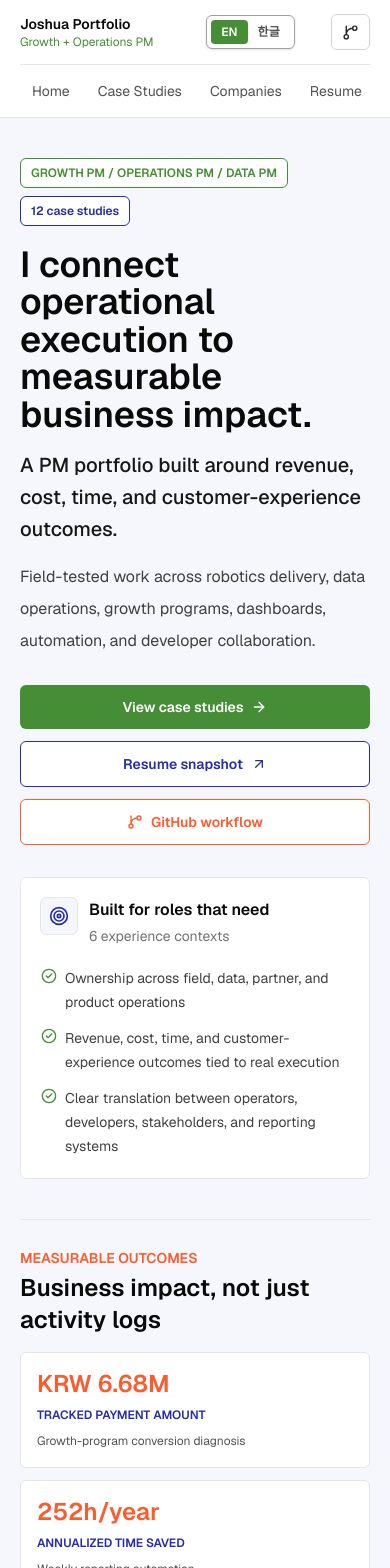
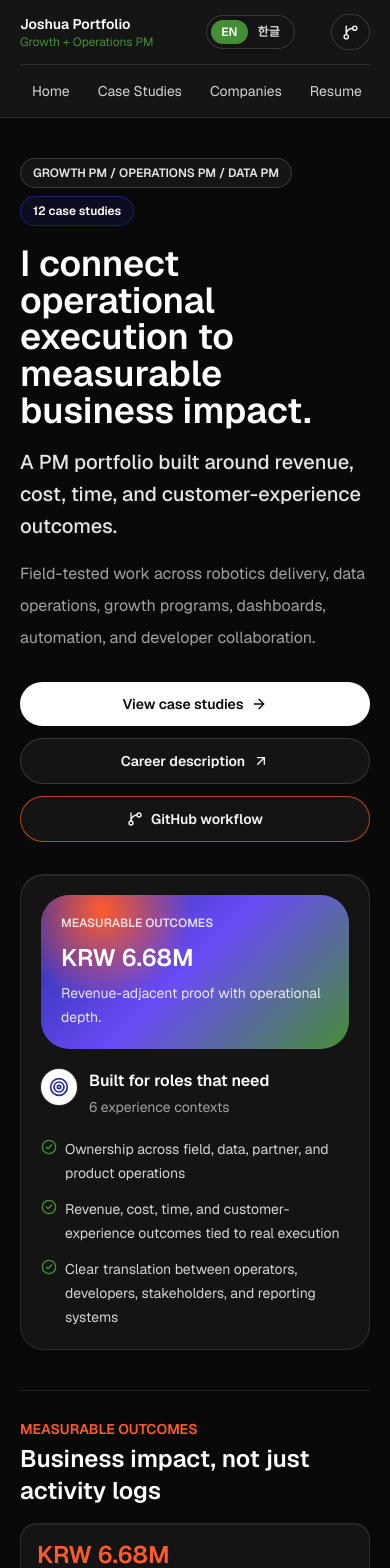
Before and after one commit to Joshua-sung/portfolio-archive, a Next.js app: page / in a window 390 px wide. Shown: the top 1568 px of the page. Built offline with nearby package versions, Linux system fonts and the light colour scheme.

Commit message:
Polish portfolio homepage with Framer design reference

```diff
--- a/scripts/check-responsive-clients.mjs
+++ b/scripts/check-responsive-clients.mjs
@@ -225,5 +225,10 @@ try {
 } finally {
   chrome.kill("SIGTERM");
   await wait(500);
+  if (chrome.exitCode === null && chrome.signalCode === null) {
+    chrome.kill("SIGKILL");
+    chrome.unref();
+    await wait(250);
+  }
   fs.rmSync(userDataDir, { recursive: true, force: true, maxRetries: 5, retryDelay: 200 });
 }
--- a/src/components/company-card.tsx
+++ b/src/components/company-card.tsx
@@ -30,7 +30,7 @@ export function CompanyCard({ company, locale = defaultLocale }: { company: Comp
   const brand = getCompanyBrand(company.slug);
 
   return (
-    <article className="flex min-w-0 flex-col rounded-md border border-neutral-200 bg-white p-5 shadow-sm shadow-neutral-950/[0.02] transition hover:border-neutral-400 hover:shadow-md hover:shadow-neutral-950/[0.04]">
+    <article className="flex min-w-0 flex-col rounded-2xl border border-neutral-200 bg-white p-5 shadow-sm shadow-neutral-950/[0.03] transition hover:border-brand-blue hover:shadow-md hover:shadow-neutral-950/[0.06]">
       <div className="flex items-start gap-4">
         <CompanyLogo slug={company.slug} size="lg" />
         <div className="min-w-0 flex-1">
@@ -64,7 +64,7 @@ export function CompanyCard({ company, locale = defaultLocale }: { company: Comp
       </div>
       <Link
         href={companyHref}
-        className="mt-5 inline-flex w-fit items-center gap-2 rounded-md border border-neutral-300 px-3 py-2 text-sm font-medium text-neutral-900 transition hover:border-neutral-950"
+        className="mt-5 inline-flex min-h-11 w-fit items-center gap-2 rounded-full border border-neutral-300 px-4 py-2 text-sm font-medium text-neutral-900 transition hover:border-brand-blue hover:text-brand-blue"
       >
         {copy.viewPortfolio}
         <ArrowRight size={15} aria-hidden="true" />
--- a/src/components/company-strip.tsx
+++ b/src/components/company-strip.tsx
@@ -34,7 +34,7 @@ export function CompanyStrip({
   const copy = stripCopy[locale];
 
   return (
-    <section className="border-y border-neutral-200 bg-white py-8">
+    <section className="border-y border-neutral-200 bg-white py-10">
       <div className="mb-5 flex flex-col gap-2 sm:flex-row sm:items-end sm:justify-between">
         <div>
           <p className="text-sm font-semibold uppercase text-brand-green">{copy.eyebrow}</p>
@@ -51,11 +51,11 @@ export function CompanyStrip({
             <Link
               key={company.slug}
               href={companyHref}
-              className="group flex min-w-0 flex-col gap-3 rounded-md border border-neutral-200 bg-brand-bg px-3 py-3 transition hover:border-brand-green hover:bg-white"
+              className="group flex min-w-0 flex-col gap-3 rounded-2xl border border-neutral-200 bg-brand-bg px-3 py-3 transition hover:border-brand-blue hover:bg-white hover:shadow-sm hover:shadow-neutral-950/[0.04]"
             >
               <div className="flex w-full items-center justify-between gap-3">
                 <CompanyLogo slug={company.slug} size="md" />
-                <span className="flex h-7 w-7 shrink-0 items-center justify-center rounded-md border border-neutral-200 bg-white text-neutral-500 transition group-hover:border-brand-orange group-hover:text-brand-orange">
+                <span className="flex h-8 w-8 shrink-0 items-center justify-center rounded-full border border-neutral-200 bg-white text-neutral-500 transition group-hover:border-brand-blue group-hover:text-brand-blue">
                   <ArrowRight size={14} aria-hidden="true" />
                   <span className="sr-only">{copy.view}</span>
                 </span>
--- a/src/components/homepage-landing.tsx
+++ b/src/components/homepage-landing.tsx
@@ -22,7 +22,7 @@ const homeCopy = {
     description:
       "Field-tested work across robotics delivery, data operations, growth programs, dashboards, automation, and developer collaboration.",
     primaryCta: "View case studies",
-    secondaryCta: "Resume snapshot",
+    secondaryCta: "Career description",
     proofCta: "GitHub workflow",
     fitTitle: "Built for roles that need",
     fitItems: [
@@ -50,7 +50,7 @@ const homeCopy = {
     description:
       "로봇배달, 데이터 구축, 성장 프로그램, 대시보드, 자동화, 개발 협업 경험을 성과 중심 구조로 정리했습니다.",
     primaryCta: "케이스 스터디 보기",
-    secondaryCta: "경력 요약",
+    secondaryCta: "경력기술서",
     proofCta: "GitHub 기록",
     fitTitle: "강점을 발휘하는 역할",
     fitItems: [
@@ -170,53 +170,54 @@ export function HomepageLanding({
 
   return (
     <>
-      <section data-homepage="hiring-hero" className="border-b border-neutral-200 bg-brand-bg">
+      <section data-homepage="hiring-hero" className="border-b border-white/10 bg-portfolio-canvas text-white">
         <Container>
           <div className="grid gap-8 py-10 lg:grid-cols-[minmax(0,1fr)_360px] lg:items-center lg:py-14">
             <div className="min-w-0">
               <div className="flex max-w-full flex-col items-start gap-2 sm:flex-row sm:flex-wrap sm:items-center">
                 <p
                   data-homepage="hero-eyebrow"
-                  className="max-w-full break-words rounded-md border border-brand-green bg-white px-2.5 py-1.5 text-xs font-semibold uppercase text-brand-green"
+                  className="max-w-full break-words rounded-full border border-white/15 bg-white/5 px-3 py-1.5 text-xs font-semibold uppercase text-neutral-200"
                 >
                   {copy.eyebrow}
                 </p>
                 <p
                   data-homepage="hero-count"
-                  className="max-w-full break-words rounded-md border border-brand-blue bg-white px-2.5 py-1.5 text-xs font-semibold text-brand-blue"
+                  className="max-w-full break-words rounded-full border border-brand-blue/60 bg-brand-blue/15 px-3 py-1.5 text-xs font-semibold text-white"
                 >
                   {allEntries.length} {copy.publishedLabel}
                 </p>
               </div>
               <h1
                 data-homepage="hero-title"
-                className="mt-5 max-w-[22rem] break-keep text-4xl font-semibold leading-[1.04] text-neutral-950 sm:max-w-4xl sm:text-6xl"
+                className="mt-5 max-w-[22rem] break-keep text-4xl font-semibold leading-[1.02] text-white sm:max-w-4xl sm:text-6xl"
               >
                 {copy.title}
               </h1>
               <p
                 data-homepage="hero-subtitle"
-                className="mt-4 max-w-[22rem] break-keep text-xl font-medium leading-8 text-neutral-900 sm:max-w-3xl"
+                className="mt-4 max-w-[22rem] break-keep text-xl font-medium leading-8 text-neutral-200 sm:max-w-3xl"
               >
                 {copy.subtitle}
               </p>
               <p
                 data-homepage="hero-description"
-                className="mt-4 max-w-[22rem] break-keep text-base leading-8 text-neutral-700 sm:max-w-2xl sm:text-lg"
+                className="mt-4 max-w-[22rem] break-keep text-base leading-8 text-neutral-400 sm:max-w-2xl sm:text-lg"
               >
                 {copy.description}
               </p>
               <div className="mt-7 flex flex-col gap-3 sm:flex-row">
                 <Link
+                  data-homepage="primary-cta"
                   href={localizePath("/case-studies", locale)}
-                  className="inline-flex w-full max-w-[22rem] items-center justify-center gap-2 rounded-md bg-brand-green px-4 py-3 text-sm font-semibold text-white transition hover:bg-brand-blue sm:w-auto sm:max-w-none"
+                  className="inline-flex min-h-11 w-full max-w-[22rem] items-center justify-center gap-2 rounded-full bg-white px-5 py-3 text-sm font-semibold text-neutral-950 transition hover:bg-neutral-200 sm:w-auto sm:max-w-none"
                 >
                   {copy.primaryCta}
                   <ArrowRight size={16} aria-hidden="true" />
                 </Link>
                 <Link
                   href={localizePath("/resume", locale)}
-                  className="inline-flex w-full max-w-[22rem] items-center justify-center gap-2 rounded-md border border-brand-blue bg-white px-4 py-3 text-sm font-semibold text-brand-blue transition hover:bg-brand-blue hover:text-white sm:w-auto sm:max-w-none"
+                  className="inline-flex min-h-11 w-full max-w-[22rem] items-center justify-center gap-2 rounded-full border border-white/15 bg-portfolio-surface px-5 py-3 text-sm font-semibold text-neutral-100 transition hover:border-brand-blue hover:text-white sm:w-auto sm:max-w-none"
                 >
                   {copy.secondaryCta}
                   <ArrowUpRight size={16} aria-hidden="true" />
@@ -225,7 +226,7 @@ export function HomepageLanding({
                   href={githubUrl}
                   target="_blank"
                   rel="noreferrer"
-                  className="inline-flex w-full max-w-[22rem] items-center justify-center gap-2 rounded-md border border-brand-orange bg-white px-4 py-3 text-sm font-semibold text-brand-orange transition hover:bg-brand-orange hover:text-white sm:w-auto sm:max-w-none"
+                  className="inline-flex min-h-11 w-full max-w-[22rem] items-center justify-center gap-2 rounded-full border border-brand-orange/70 bg-portfolio-surface px-5 py-3 text-sm font-semibold text-neutral-100 transition hover:bg-brand-orange hover:text-white sm:w-auto sm:max-w-none"
                 >
                   <GitBranch size={16} aria-hidden="true" />
                   {copy.proofCta}
@@ -233,19 +234,32 @@ export function HomepageLanding({
               </div>
             </div>
 
-            <aside data-homepage="fit-panel" className="min-w-0 max-w-[22rem] rounded-md border border-neutral-200 bg-white p-5 lg:max-w-none">
+            <aside
+              data-homepage="fit-panel"
+              className="min-w-0 max-w-[22rem] rounded-3xl border border-white/10 bg-portfolio-surface p-5 shadow-[inset_0_1px_0_rgba(255,255,255,0.08)] lg:max-w-none"
+            >
+              <div
+                data-homepage="spotlight-card"
+                className="mb-5 rounded-[1.75rem] bg-[radial-gradient(circle_at_20%_10%,#FE5B2C_0%,rgba(254,91,44,0)_32%),linear-gradient(135deg,#262DA9_0%,#6a4cf5_48%,#468E36_100%)] p-5 text-white"
+              >
+                <p className="text-xs font-semibold uppercase text-white/80">{copy.impactEyebrow}</p>
+                <p className="mt-3 max-w-[16rem] break-keep text-2xl font-semibold leading-tight">KRW 6.68M</p>
+                <p className="mt-2 break-keep text-sm leading-6 text-white/85">
+                  {locale === "ko" ? "매출 인접 지표부터 운영 효율까지 증명합니다." : "Revenue-adjacent proof with operational depth."}
+                </p>
+              </div>
               <div className="flex items-start gap-3">
-                <div className="rounded-md bg-brand-bg p-2 text-brand-blue ring-1 ring-neutral-200">
+                <div className="rounded-full bg-white p-2 text-brand-blue ring-1 ring-white/10">
                   <Target size={20} aria-hidden="true" />
                 </div>
                 <div>
-                  <h2 className="font-semibold text-neutral-950">{copy.fitTitle}</h2>
-                  <p className="mt-1 text-sm text-neutral-500">
+                  <h2 className="font-semibold text-white">{copy.fitTitle}</h2>
+                  <p className="mt-1 text-sm text-neutral-400">
                     {companies.length} {copy.contextLabel}
                   </p>
                 </div>
               </div>
-              <ul className="mt-5 space-y-3 text-sm leading-6 text-neutral-700">
+              <ul className="mt-5 space-y-3 text-sm leading-6 text-neutral-300">
                 {(copy.fitItems as string[]).map((item) => (
                   <li key={item} className="flex gap-2">
                     <CheckCircle2 className="mt-0.5 h-4 w-4 shrink-0 text-brand-green" aria-hidden="true" />
@@ -256,11 +270,11 @@ export function HomepageLanding({
             </aside>
           </div>
 
-          <div className="border-t border-neutral-200 py-7">
+          <div className="border-t border-white/10 py-7">
             <div className="mb-4 flex flex-col gap-1 sm:flex-row sm:items-end sm:justify-between">
               <div>
                 <p className="text-sm font-semibold uppercase text-brand-orange">{copy.impactEyebrow}</p>
-                <h2 className="mt-1 text-2xl font-semibold text-neutral-950">{copy.impactTitle}</h2>
+                <h2 className="mt-1 text-2xl font-semibold text-white">{copy.impactTitle}</h2>
               </div>
             </div>
             <div className="grid gap-3 sm:grid-cols-2 lg:grid-cols-6">
@@ -269,11 +283,11 @@ export function HomepageLanding({
                   key={`${metric.value}-${metric.label}`}
                   data-homepage="impact-metric"
                   href={localizePath(metric.href, locale)}
-                  className="group min-w-0 rounded-md border border-neutral-200 bg-white p-4 transition hover:border-brand-orange"
+                  className="group min-w-0 rounded-2xl border border-white/10 bg-portfolio-surface p-4 shadow-[inset_0_1px_0_rgba(255,255,255,0.06)] transition hover:border-brand-orange"
                 >
                   <p className="break-words text-2xl font-semibold leading-tight text-brand-orange">{metric.value}</p>
-                  <p className="mt-2 text-xs font-semibold uppercase leading-4 text-brand-blue">{metric.label}</p>
-                  <p className="mt-2 break-keep text-xs leading-5 text-neutral-600">{metric.detail}</p>
+                  <p className="mt-2 text-xs font-semibold uppercase leading-4 text-neutral-200">{metric.label}</p>
+                  <p className="mt-2 break-keep text-xs leading-5 text-neutral-400">{metric.detail}</p>
                 </Link>
               ))}
             </div>
@@ -281,17 +295,17 @@ export function HomepageLanding({
         </Container>
       </section>
 
-      <section className="bg-white py-14">
+      <section className="border-b border-white/10 bg-portfolio-canvas py-14 text-white">
         <Container>
           <div className="mb-8 flex flex-col gap-4 sm:flex-row sm:items-end sm:justify-between">
             <div className="max-w-3xl">
               <p className="text-sm font-semibold uppercase text-brand-orange">{copy.casesEyebrow}</p>
-              <h2 className="mt-3 text-3xl font-semibold text-neutral-950">{copy.casesTitle}</h2>
-              <p className="mt-4 leading-7 text-neutral-700">{copy.casesDescription}</p>
+              <h2 className="mt-3 text-3xl font-semibold text-white">{copy.casesTitle}</h2>
+              <p className="mt-4 leading-7 text-neutral-400">{copy.casesDescription}</p>
             </div>
             <Link
               href={localizePath("/case-studies", locale)}
-              className="inline-flex w-fit items-center gap-2 rounded-md border border-brand-green bg-white px-3 py-2 text-sm font-medium text-brand-green transition hover:bg-brand-green hover:text-white"
+              className="inline-flex min-h-11 w-fit items-center gap-2 rounded-full border border-white/15 bg-white px-4 py-2 text-sm font-medium text-neutral-950 transition hover:bg-neutral-200"
             >
               {copy.primaryCta}
               <ArrowRight size={15} aria-hidden="true" />
@@ -299,7 +313,7 @@ export function HomepageLanding({
           </div>
           <div className="grid gap-5 lg:grid-cols-3">
             {featuredEntries.map((entry) => (
-              <WorkCard key={entry.slug} entry={entry} locale={locale} />
+              <WorkCard key={entry.slug} entry={entry} locale={locale} variant="dark" />
             ))}
           </div>
         </Container>
--- a/src/components/site-header.tsx
+++ b/src/components/site-header.tsx
@@ -24,11 +24,11 @@ export function SiteHeader() {
   ];
 
   return (
-    <header className="sticky top-0 z-30 border-b border-neutral-200 bg-white/95 backdrop-blur">
+    <header className="sticky top-0 z-30 border-b border-white/10 bg-portfolio-canvas/95 text-white backdrop-blur">
       <Container>
         <div className="flex min-h-16 items-center justify-between gap-4">
           <Link href={localizePath("/", locale)} className="flex min-w-[150px] flex-col leading-tight">
-            <span className="text-sm font-semibold text-neutral-950">Joshua Portfolio</span>
+            <span className="text-sm font-semibold text-white">Joshua Portfolio</span>
             <span className="text-xs text-brand-green">{copy.subtitle}</span>
           </Link>
           <nav data-layout="desktop-nav" className="hidden min-w-0 flex-1 items-center justify-center gap-0.5 lg:flex">
@@ -36,7 +36,7 @@ export function SiteHeader() {
               <Link
                 key={item.href}
                 href={item.href}
-                className="whitespace-nowrap rounded-md px-2.5 py-2 text-sm leading-none text-neutral-600 transition hover:bg-brand-bg hover:text-brand-green xl:px-3"
+                className="whitespace-nowrap rounded-full px-2.5 py-2 text-sm leading-none text-neutral-300 transition hover:bg-white/10 hover:text-white xl:px-3"
               >
                 {item.shortLabel}
               </Link>
@@ -44,7 +44,7 @@ export function SiteHeader() {
           </nav>
           <div
             data-layout="language-switcher"
-            className="flex shrink-0 items-center rounded-md border border-neutral-400 bg-white p-1 shadow-sm shadow-neutral-950/10"
+            className="flex shrink-0 items-center rounded-full border border-white/15 bg-portfolio-surface p-1 shadow-sm shadow-black/20"
             aria-label={copy.label}
           >
             {languageOptions.map((option) => {
@@ -56,10 +56,10 @@ export function SiteHeader() {
                   href={localizePath(pathname, option.locale)}
                   aria-current={isActive ? "page" : undefined}
                   className={[
-                    "rounded px-2.5 py-1.5 text-xs font-semibold leading-none transition",
+                    "rounded-full px-2.5 py-1.5 text-xs font-semibold leading-none transition",
                     isActive
                       ? "bg-brand-green text-white"
-                      : "text-neutral-600 hover:bg-brand-bg hover:text-brand-green",
+                      : "text-neutral-300 hover:bg-white/10 hover:text-white",
                   ].join(" ")}
                 >
                   {option.label}
@@ -72,19 +72,19 @@ export function SiteHeader() {
             target="_blank"
             rel="noreferrer"
             aria-label="Open Joshua portfolio GitHub repository"
-            className="inline-flex h-9 shrink-0 items-center justify-center gap-2 rounded-md border border-neutral-300 px-2.5 text-neutral-800 transition hover:border-brand-blue hover:text-brand-blue sm:px-3"
+            className="inline-flex h-9 shrink-0 items-center justify-center gap-2 rounded-full border border-white/15 bg-portfolio-surface px-2.5 text-neutral-100 transition hover:border-brand-blue hover:text-white sm:px-3"
           >
             <GitBranch size={17} aria-hidden="true" />
             <span className="hidden text-sm font-medium sm:inline">{copy.resume}</span>
             <ArrowUpRight className="hidden sm:block" size={15} aria-hidden="true" />
           </Link>
         </div>
-        <nav className="flex gap-1 overflow-x-auto border-t border-neutral-200 py-2 [scrollbar-width:none] lg:hidden [&::-webkit-scrollbar]:hidden">
+        <nav className="flex gap-1 overflow-x-auto border-t border-white/10 py-2 [scrollbar-width:none] lg:hidden [&::-webkit-scrollbar]:hidden">
           {localizedNavItems.map((item) => (
             <Link
               key={item.href}
               href={item.href}
-              className="shrink-0 rounded-md px-3 py-2 text-sm text-neutral-600 transition hover:bg-brand-bg hover:text-brand-green"
+              className="shrink-0 rounded-full px-3 py-2 text-sm text-neutral-300 transition hover:bg-white/10 hover:text-white"
             >
               {item.label}
             </Link>
--- a/src/components/work-card.tsx
+++ b/src/components/work-card.tsx
@@ -26,49 +26,95 @@ const workCardCopy = {
   },
 };
 
-export function WorkCard({ entry, locale = defaultLocale }: { entry: WorkEntry; locale?: Locale }) {
+export function WorkCard({
+  entry,
+  locale = defaultLocale,
+  variant = "light",
+}: {
+  entry: WorkEntry;
+  locale?: Locale;
+  variant?: "light" | "dark";
+}) {
   const copy = workCardCopy[locale];
   const companyHref = localizePath(`/companies/${entry.company.slug}`, locale);
   const entryHref = localizePath(`/work-archive/${entry.slug}`, locale);
   const leadMetric = entry.metrics[0];
   const actionTools = entry.tools.slice(0, 3).join(" / ");
+  const isDark = variant === "dark";
 
   return (
     <article
       data-case-card
-      className="flex min-w-0 flex-col rounded-md border border-neutral-200 bg-white p-5 transition hover:border-brand-green"
+      className={[
+        "flex min-w-0 flex-col rounded-2xl border p-5 transition",
+        isDark
+          ? "border-white/10 bg-portfolio-surface text-white shadow-[inset_0_1px_0_rgba(255,255,255,0.08)] hover:border-brand-blue"
+          : "border-neutral-200 bg-white text-neutral-950 hover:border-brand-green",
+      ].join(" ")}
     >
       <div className="flex h-full flex-col gap-5">
         <div data-case-card-section="context">
           <Link
             href={companyHref}
-            className="mb-3 inline-flex w-fit items-center gap-2 rounded-md border border-neutral-200 bg-brand-bg py-1 pl-1 pr-2.5 text-xs font-medium leading-4 text-neutral-700 transition hover:border-brand-green hover:bg-white hover:text-brand-green"
+            className={[
+              "mb-3 inline-flex w-fit items-center gap-2 rounded-full border py-1 pl-1 pr-2.5 text-xs font-medium leading-4 transition",
+              isDark
+                ? "border-white/10 bg-white/5 text-neutral-200 hover:border-brand-blue hover:text-white"
+                : "border-neutral-200 bg-brand-bg text-neutral-700 hover:border-brand-green hover:bg-white hover:text-brand-green",
+            ].join(" ")}
           >
             <CompanyLogo slug={entry.company.slug} size="sm" className="h-7 w-9 rounded" />
             {entry.company.name}
           </Link>
-          <div className="flex flex-wrap items-center gap-2 text-xs font-medium uppercase text-neutral-500">
+          <div
+            className={[
+              "flex flex-wrap items-center gap-2 text-xs font-medium uppercase",
+              isDark ? "text-neutral-400" : "text-neutral-500",
+            ].join(" ")}
+          >
             <span>{entry.category}</span>
             <span aria-hidden="true">/</span>
             <span>{entry.outcomeType}</span>
           </div>
-          <h2 className="mt-3 text-lg font-semibold leading-snug text-neutral-950">
+          <h2 className={["mt-3 text-lg font-semibold leading-snug", isDark ? "text-white" : "text-neutral-950"].join(" ")}>
             <Link href={entryHref}>{entry.title}</Link>
           </h2>
         </div>
 
         <dl className="grid gap-4 text-sm">
           <div data-case-card-section="problem">
-            <dt className="text-xs font-semibold uppercase tracking-normal text-neutral-500">{copy.problem}</dt>
-            <dd className="mt-1 break-keep leading-6 text-neutral-700">{entry.summary}</dd>
+            <dt
+              className={[
+                "text-xs font-semibold uppercase tracking-normal",
+                isDark ? "text-neutral-400" : "text-neutral-500",
+              ].join(" ")}
+            >
+              {copy.problem}
+            </dt>
+            <dd className={["mt-1 break-keep leading-6", isDark ? "text-neutral-300" : "text-neutral-700"].join(" ")}>
+              {entry.summary}
+            </dd>
           </div>
           <div data-case-card-section="action">
-            <dt className="text-xs font-semibold uppercase tracking-normal text-neutral-500">{copy.action}</dt>
-            <dd className="mt-1 break-keep leading-6 text-neutral-700">
+            <dt
+              className={[
+                "text-xs font-semibold uppercase tracking-normal",
+                isDark ? "text-neutral-400" : "text-neutral-500",
+              ].join(" ")}
+            >
+              {copy.action}
+            </dt>
+            <dd className={["mt-1 break-keep leading-6", isDark ? "text-neutral-300" : "text-neutral-700"].join(" ")}>
               {actionTools ? `${copy.usedPrefix}: ${actionTools}` : entry.tags.slice(0, 3).join(" / ")}
             </dd>
           </div>
-          <div data-case-card-section="result" className="rounded-md border border-brand-orange bg-brand-bg p-3">
+          <div
+            data-case-card-section="result"
+            className={[
+              "rounded-xl border p-3",
+              isDark ? "border-brand-orange/50 bg-white text-neutral-950" : "border-brand-orange bg-brand-bg",
+            ].join(" ")}
+          >
             <dt className="text-xs font-semibold uppercase tracking-normal text-brand-blue">{copy.result}</dt>
             {leadMetric ? (
               <dd className="mt-1">
@@ -83,8 +129,17 @@ export function WorkCard({ entry, locale = defaultLocale }: { entry: WorkEntry;
             ) : null}
           </div>
           <div data-case-card-section="role">
-            <dt className="text-xs font-semibold uppercase tracking-normal text-neutral-500">{copy.role}</dt>
-            <dd className="mt-1 break-keep font-medium leading-6 text-neutral-800">{entry.role}</dd>
+            <dt
+              className={[
+                "text-xs font-semibold uppercase tracking-normal",
+                isDark ? "text-neutral-400" : "text-neutral-500",
+              ].join(" ")}
+            >
+              {copy.role}
+            </dt>
+            <dd className={["mt-1 break-keep font-medium leading-6", isDark ? "text-neutral-200" : "text-neutral-800"].join(" ")}>
+              {entry.role}
+            </dd>
           </div>
         </dl>
 
@@ -95,7 +150,12 @@ export function WorkCard({ entry, locale = defaultLocale }: { entry: WorkEntry;
         </div>
         <Link
           href={entryHref}
-          className="inline-flex w-fit items-center gap-2 rounded-md border border-neutral-300 px-3 py-2 text-sm font-medium text-neutral-900 transition hover:border-brand-green hover:text-brand-green"
+          className={[
+            "inline-flex w-fit items-center gap-2 rounded-full border px-3 py-2 text-sm font-medium transition",
+            isDark
+              ? "border-white/15 bg-white/5 text-neutral-100 hover:border-white hover:bg-white hover:text-neutral-950"
+              : "border-neutral-300 text-neutral-900 hover:border-brand-green hover:text-brand-green",
+          ].join(" ")}
         >
           {copy.readCase}
           <ArrowRight size={15} aria-hidden="true" />
```
Also changed, not shown: scripts/check-homepage-hiring.mjs (+27 -0 lines), src/app/globals.css (+8 -0 lines), 2 other files (tests, documents, lock files or other folders).
